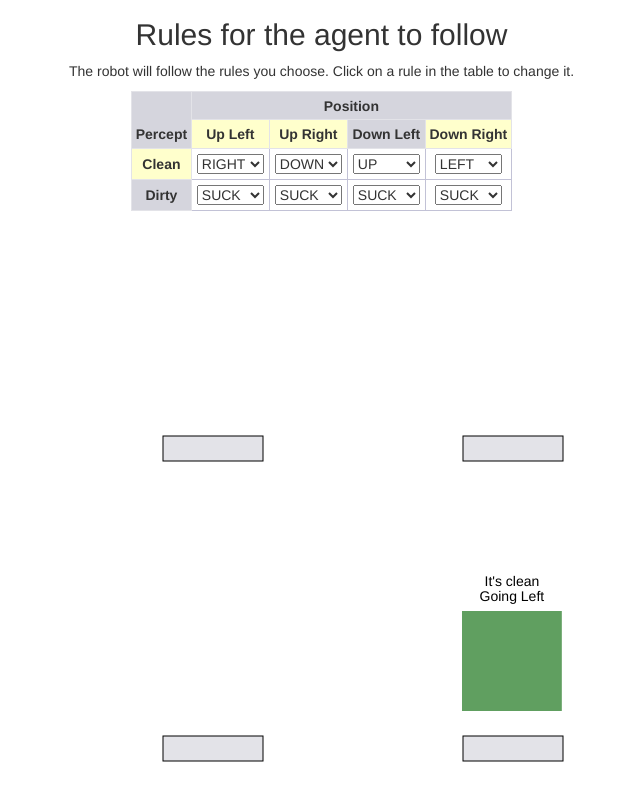
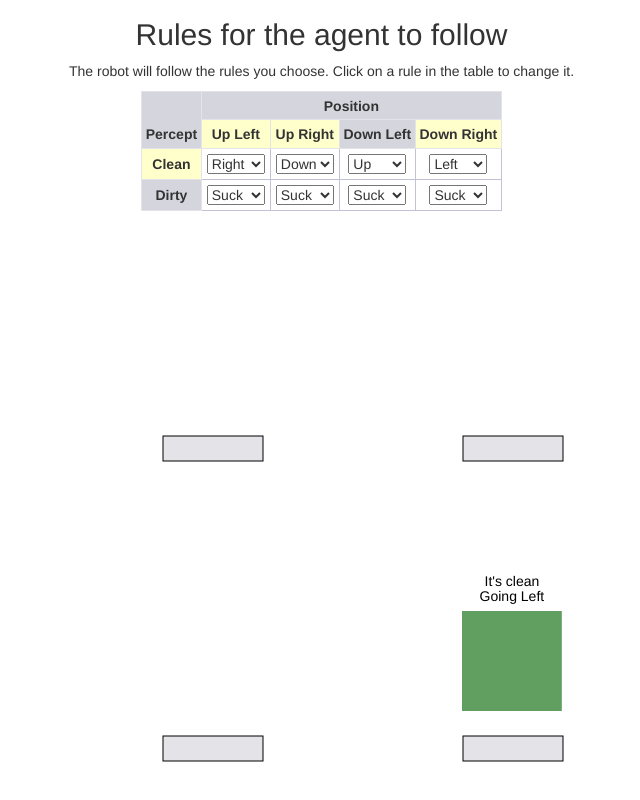
Before and after one commit to HemersonGH/TP-IA-Intelligent-Agents, a plain HTML site: page Intelligent-Agents/index.html in a window 1280 px wide. Shown: the part 1398-2198 px from the top of the page, without its empty margins (311-951 px from the left). Drawn offline with nearby package versions, Linux system fonts and the light colour scheme.

Commit message:
Finalizado o trabalho 4 agentes inteligentes

```diff
--- a/Intelligent-Agents/index.html
+++ b/Intelligent-Agents/index.html
@@ -100,38 +100,38 @@
               <th data-input="clean">Clean</th>
               <td data-action="up_left_clean">
                 <select class="custom-select">
-                  <option value="LEFT">LEFT</option>
-                  <option value="RIGHT" selected>RIGHT</option>
-                  <option value="DOWN">DOWN</option>
-                  <option value="UP">UP</option>
-                  <option value="SUCK">SUCK</option>
+                  <option value="LEFT">Left</option>
+                  <option value="RIGHT" selected>Right</option>
+                  <option value="DOWN">Down</option>
+                  <option value="UP">Up</option>
+                  <option value="SUCK">Suck</option>
                 </select>
               </td>
               <td data-action="up_right_clean">
                 <select class="custom-select">
-                  <option value="LEFT">LEFT</option>
-                  <option value="RIGHT">RIGHT</option>
-                  <option value="DOWN" selected>DOWN</option>
-                  <option value="UP">UP</option>
-                  <option value="SUCK">SUCK</option>
+                  <option value="LEFT">Left</option>
+                  <option value="RIGHT">Right</option>
+                  <option value="DOWN" selected>Down</option>
+                  <option value="UP">Up</option>
+                  <option value="SUCK">Suck</option>
                 </select>
               </td>
               <td data-action="down_left_clean">
                 <select class="custom-select">
-                  <option value="LEFT">LEFT</option>
-                  <option value="RIGHT">RIGHT</option>
-                  <option value="DOWN">DOWN</option>
-                  <option value="UP" selected>UP</option>
-                  <option value="SUCK">SUCK</option>
+                  <option value="LEFT">Left</option>
+                  <option value="RIGHT">Right</option>
+                  <option value="DOWN">Down</option>
+                  <option value="UP" selected>Up</option>
+                  <option value="SUCK">Suck</option>
                 </select>
               </td>
               <td data-action="down_right_clean">
                 <select class="custom-select">
-                  <option value="LEFT" selected>LEFT</option>
-                  <option value="RIGHT">RIGHT</option>
-                  <option value="DOWN">DOWN</option>
-                  <option value="UP">UP</option>
-                  <option value="SUCK">SUCK</option>
+                  <option value="LEFT" selected>Left</option>
+                  <option value="RIGHT">Right</option>
+                  <option value="DOWN">Down</option>
+                  <option value="UP">Up</option>
+                  <option value="SUCK">Suck</option>
                 </select>
               </td>
             </tr>
@@ -139,38 +139,38 @@
               <th data-input="dirty">Dirty</th>
               <td data-action="up_left_dirty">
                 <select class="custom-select">
-                  <option value="LEFT">LEFT</option>
-                  <option value="RIGHT">RIGHT</option>
-                  <option value="DOWN">DOWN</option>
-                  <option value="UP">UP</option>
-                  <option value="SUCK" selected>SUCK</option>
+                  <option value="LEFT">Left</option>
+                  <option value="RIGHT">Right</option>
+                  <option value="DOWN">Down</option>
+                  <option value="UP">Up</option>
+                  <option value="SUCK" selected>Suck</option>
                 </select>
               </td>
               <td data-action="up_right_dirty">
                 <select class="custom-select">
-                  <option value="LEFT">LEFT</option>
-                  <option value="RIGHT">RIGHT</option>
-                  <option value="DOWN">DOWN</option>
-                  <option value="UP">UP</option>
-                  <option value="SUCK" selected>SUCK</option>
+                  <option value="LEFT">Left</option>
+                  <option value="RIGHT">Right</option>
+                  <option value="DOWN">Down</option>
+                  <option value="UP">Up</option>
+                  <option value="SUCK" selected>Suck</option>
                 </select>
               </td>
               <td data-action="down_left_dirty">
                 <select class="custom-select">
-                  <option value="LEFT">LEFT</option>
-                  <option value="RIGHT">RIGHT</option>
-                  <option value="DOWN">DOWN</option>
-                  <option value="UP">UP</option>
-                  <option value="SUCK" selected>SUCK</option>
+                  <option value="LEFT">Left</option>
+                  <option value="RIGHT">Right</option>
+                  <option value="DOWN">Down</option>
+                  <option value="UP">Up</option>
+                  <option value="SUCK" selected>Suck</option>
                 </select>
               </td>
               <td data-action="down_right_dirty">
                 <select class="custom-select">
-                  <option value="LEFT">LEFT</option>
-                  <option value="RIGHT">RIGHT</option>
-                  <option value="DOWN">DOWN</option>
-                  <option value="UP">UP</option>
-                  <option value="SUCK" selected>SUCK</option>
+                  <option value="LEFT">Left</option>
+                  <option value="RIGHT">Right</option>
+                  <option value="DOWN">Down</option>
+                  <option value="UP">Up</option>
+                  <option value="SUCK" selected>Suck</option>
                 </select>
               </td>
             </tr>
```
Also changed, not shown: Intelligent-Agents/c_cleaningRobot.js (+3 -10 lines), Intelligent-Agents/cleaningRobot.js (+6 -9 lines).
